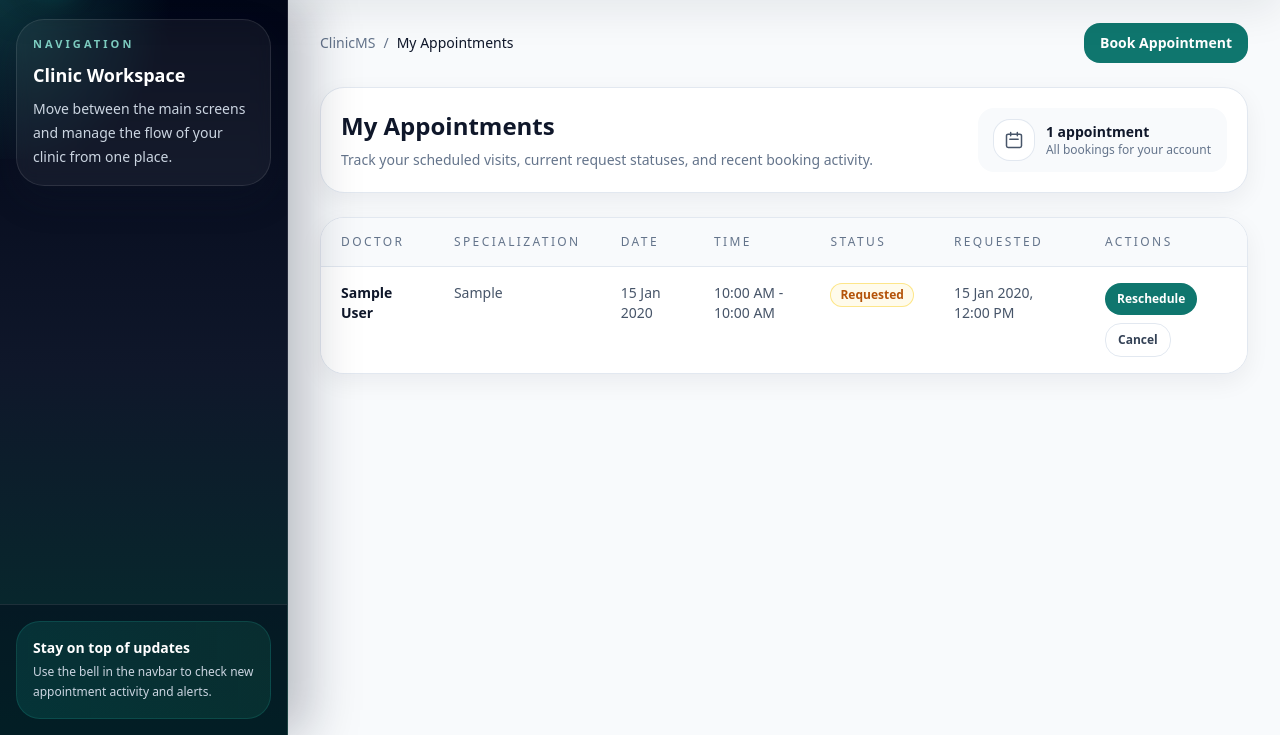
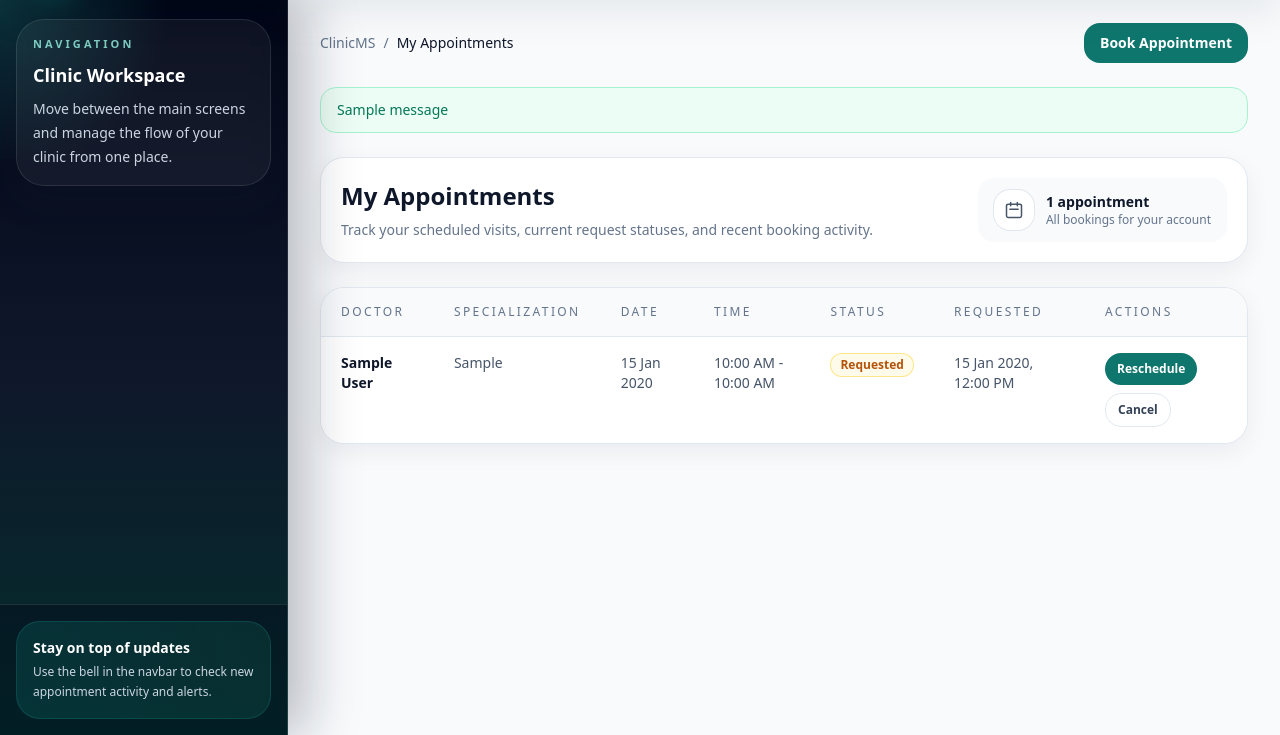
Before and after one commit to Kadry333/Django-Clinic-System, a Django app: template patients/templates/patients/my_appointments.html in a window 1280 px wide. Shown: the part 65-800 px from the top of the page. Run offline with Django 5.2, Linux system fonts and the light colour scheme; the template is opened without the code that fills it: values that come from a table or form of the project are taken from there, others are empty; tables that the repository leaves empty hold one stand-in row (values such as "Sample post"); one stand-in notice (Sample message) is shown; some libraries are stand-ins or nearby versions.

Commit message:
patients_appointment

```diff
--- a/patients/templates/patients/my_appointments.html
+++ b/patients/templates/patients/my_appointments.html
@@ -11,6 +11,16 @@
 
 {% block content %}
 <section class="space-y-6">
+    {% if messages %}
+    <div class="space-y-3">
+        {% for message in messages %}
+        <div class="rounded-2xl border px-4 py-3 text-sm {% if message.tags == 'success' %}border-emerald-200 bg-emerald-50 text-emerald-700{% elif message.tags == 'error' %}border-rose-200 bg-rose-50 text-rose-700{% else %}border-slate-200 bg-white text-slate-700{% endif %}">
+            {{ message }}
+        </div>
+        {% endfor %}
+    </div>
+    {% endif %}
+
     <div class="rounded-panel border border-slate-200 bg-white p-5 shadow-soft">
         <div class="flex flex-col gap-4 lg:flex-row lg:items-center lg:justify-between">
             <div>
```
Also changed, not shown: patients/templates/patients/profile.html (+0 -10 lines).
